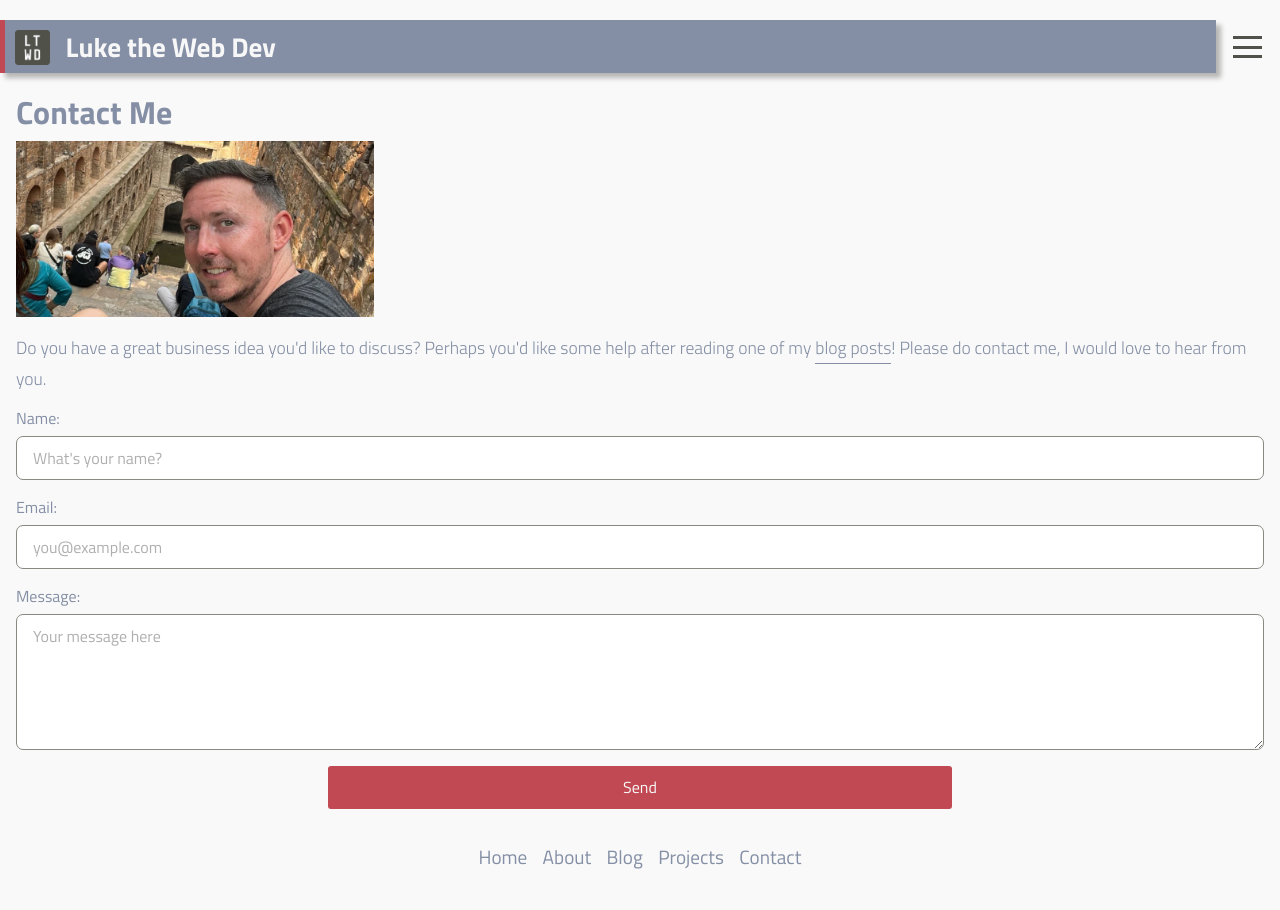
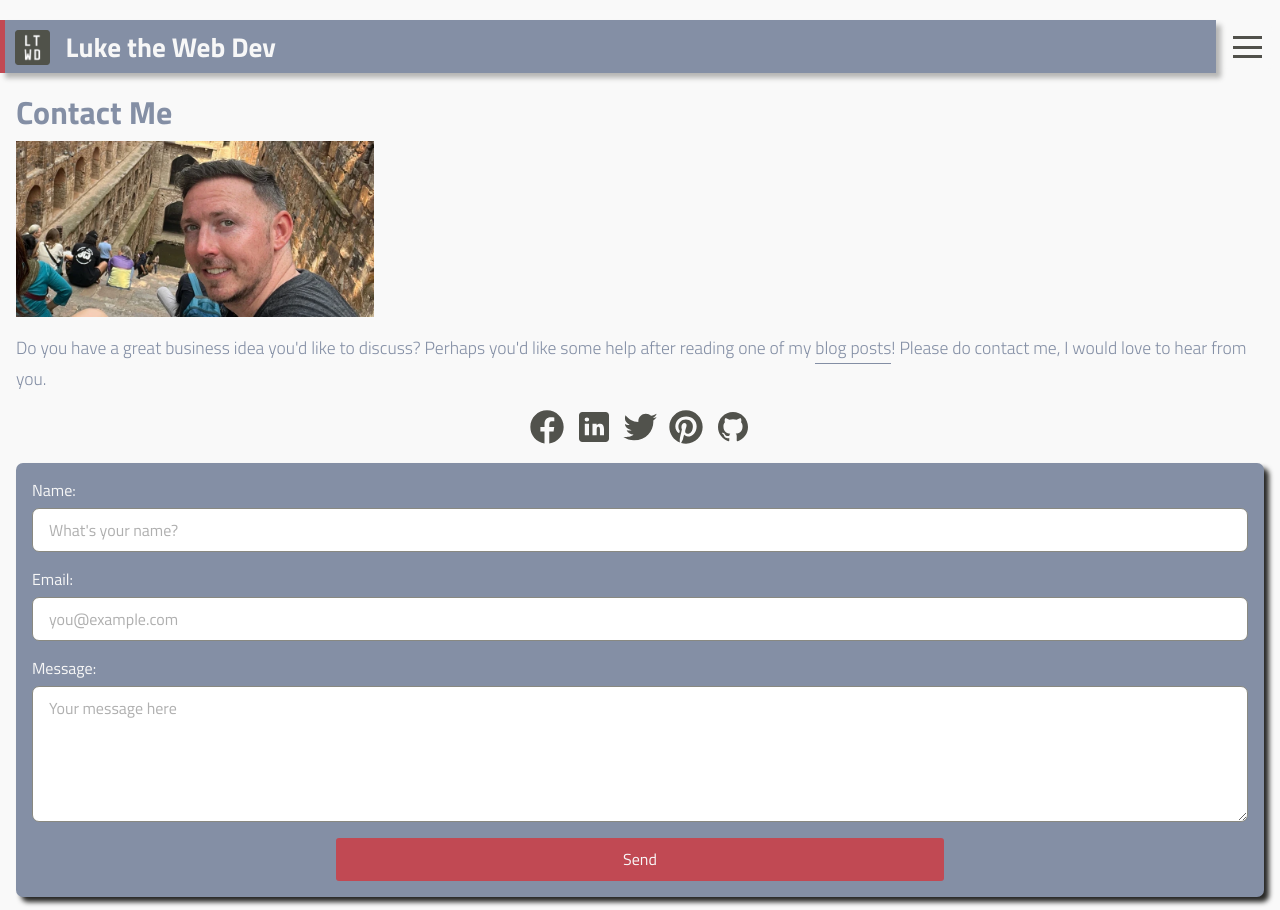
Before and after one commit to LukeTwomey/LukeTheWebDev, a Next.js app: page /contact in a window 1280 px wide. Shown: the top 910 px of the page. Built offline with nearby package versions, Linux system fonts and the light colour scheme.

Commit message:
Add socials and style form with background colour

```diff
--- a/pages/contact.js
+++ b/pages/contact.js
@@ -2,6 +2,7 @@ import React, { useState } from "react";
 import Head from "next/head";
 import Image from "next/image";
 import Link from "next/link";
+import Socials from "../components/Socials";
 import styles from "../styles/contact.module.css";
 import axios from "axios";
 
@@ -69,7 +70,12 @@ export const Contact = () => {
           <Link href={"/blog"}>blog posts</Link>! Please do contact me, I would
           love to hear from you.
         </p>
-        <form>
+
+        <div className={styles.socials}>
+          <Socials />
+        </div>
+
+        <form className={styles.form}>
           <label htmlFor="name" className={styles.label}>
             Name:{" "}
           </label>
--- a/styles/contact.module.css
+++ b/styles/contact.module.css
@@ -1,3 +1,11 @@
+.form {
+  background: #848fa5;
+  padding: 1em;
+  color: #f7f7f7;
+  border-radius: 7px;
+  box-shadow: 5px 5px 5px #272725;
+}
+
 .input,
 .label,
 .textarea {
@@ -32,3 +40,17 @@
 .image {
   margin-bottom: 1em;
 }
+
+.socials {
+  margin-bottom: 1em;
+  text-align: center;
+}
+
+.socials a {
+  border-bottom: none;
+}
+
+.socials a img {
+  filter: invert(37%) sepia(1%) saturate(3105%) hue-rotate(22deg)
+    brightness(75%) contrast(82%);
+}
```
